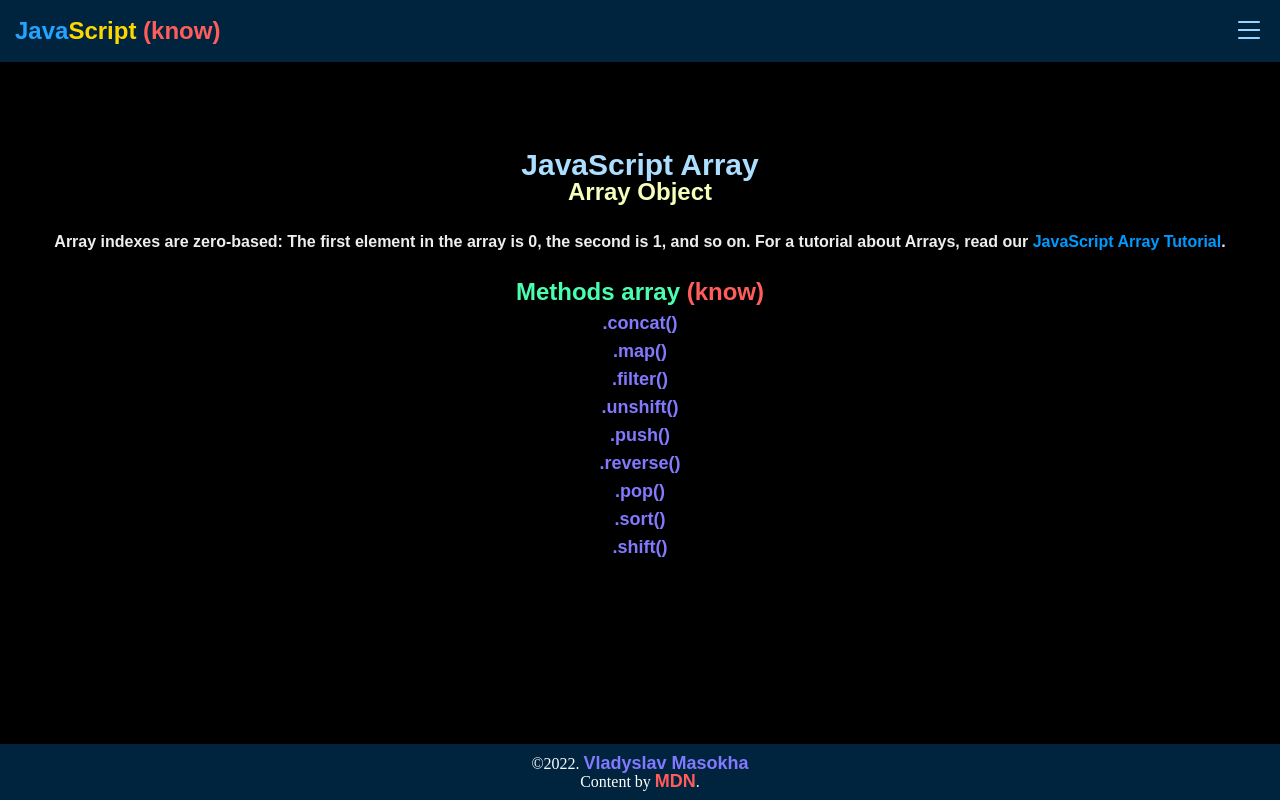
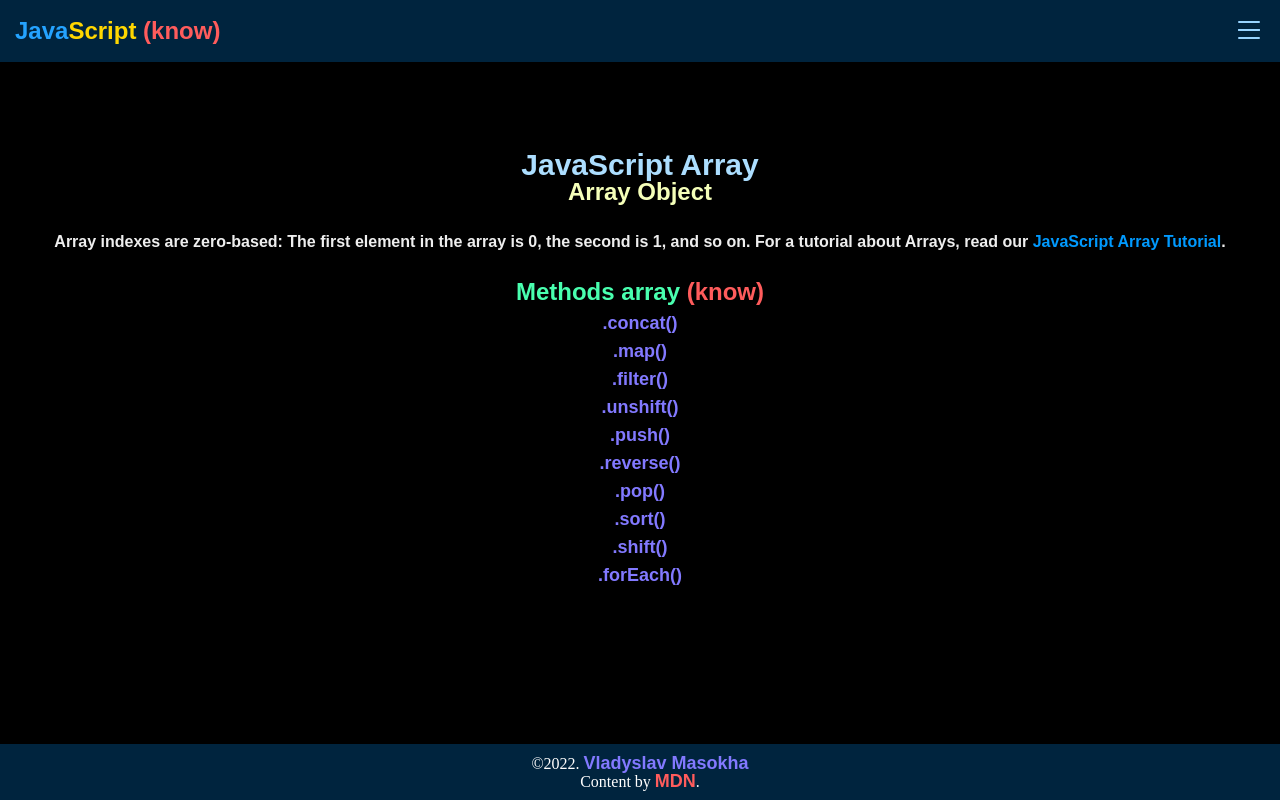
Before and after one commit to vladyslav-masokha/JavaScript-khow, a plain HTML site: page index.html in a window 1280 px wide. Drawn offline with Linux system fonts and the light colour scheme.

Commit message:
Update index.html

```diff
--- a/index.html
+++ b/index.html
@@ -110,6 +110,7 @@
 								<li>.pop()</li>
 								<li>.sort()</li>
 								<li>.shift()</li>
+								<li>.forEach()</li>
 							</ul>
 						</div>
 					</div>
```
